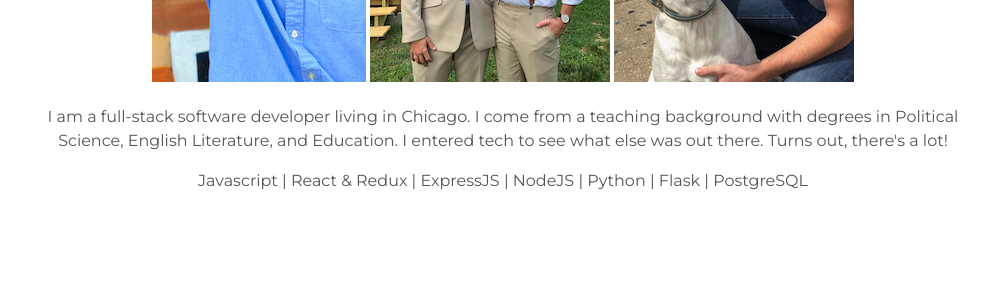
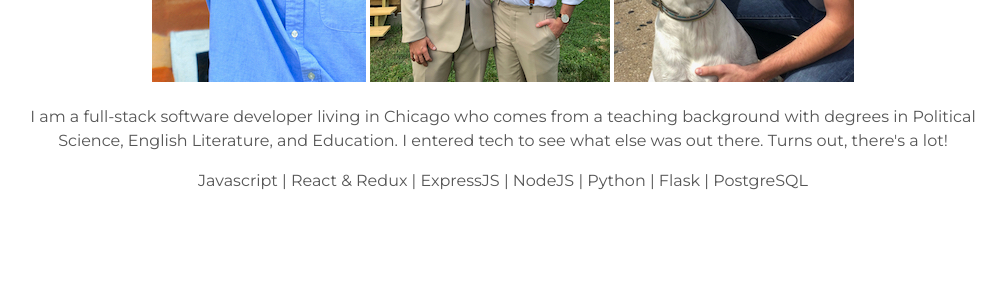
Before and after one commit to sambrady0652/portfolio, a Jekyll site: the page built from index.html, in a window 1280 px wide and 900 px high, scrolled down 1142 px. Shown: the part 153-439 px from the top of the window, without its empty margins (137-1143 px from the left). Built offline with Jekyll 4.4.1, drawn with Linux system fonts in a browser that asks for light colours.

Commit message:
small tweak

```diff
--- a/_config.yml
+++ b/_config.yml
@@ -6,7 +6,7 @@ url: "https://sambrady0652.github.io/" # the base hostname
 
 # User settings
 username: Sam Brady
-user_description: I am a full-stack software developer living in Chicago. I come from a teaching background with degrees in Political Science, English Literature, and Education. I entered tech to see what else was out there. Turns out, there's a lot!
+user_description: I am a full-stack software developer living in Chicago who comes from a teaching background with degrees in Political Science, English Literature, and Education. I entered tech to see what else was out there. Turns out, there's a lot!
 user_title: Software Developer
 email: sambrady0652@gmail.com
 # twitter_username: lorem_ipsum
```
